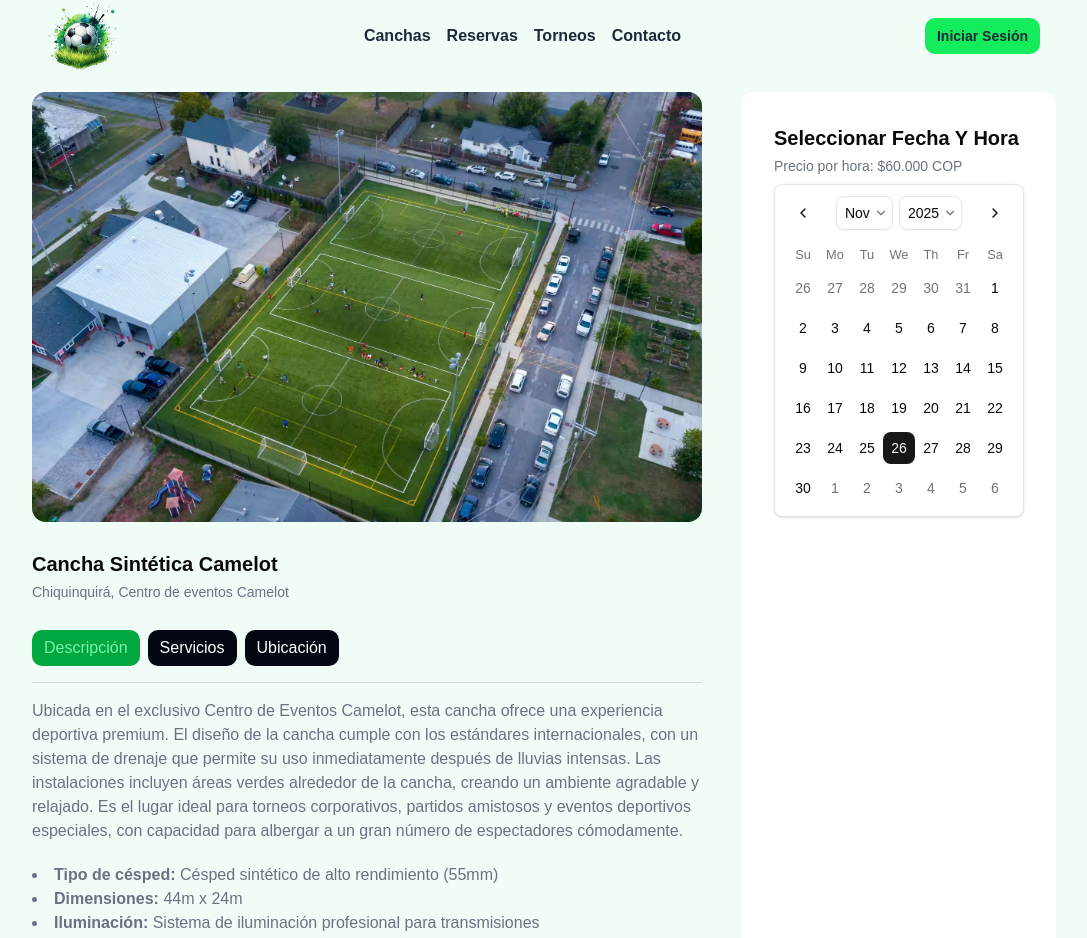
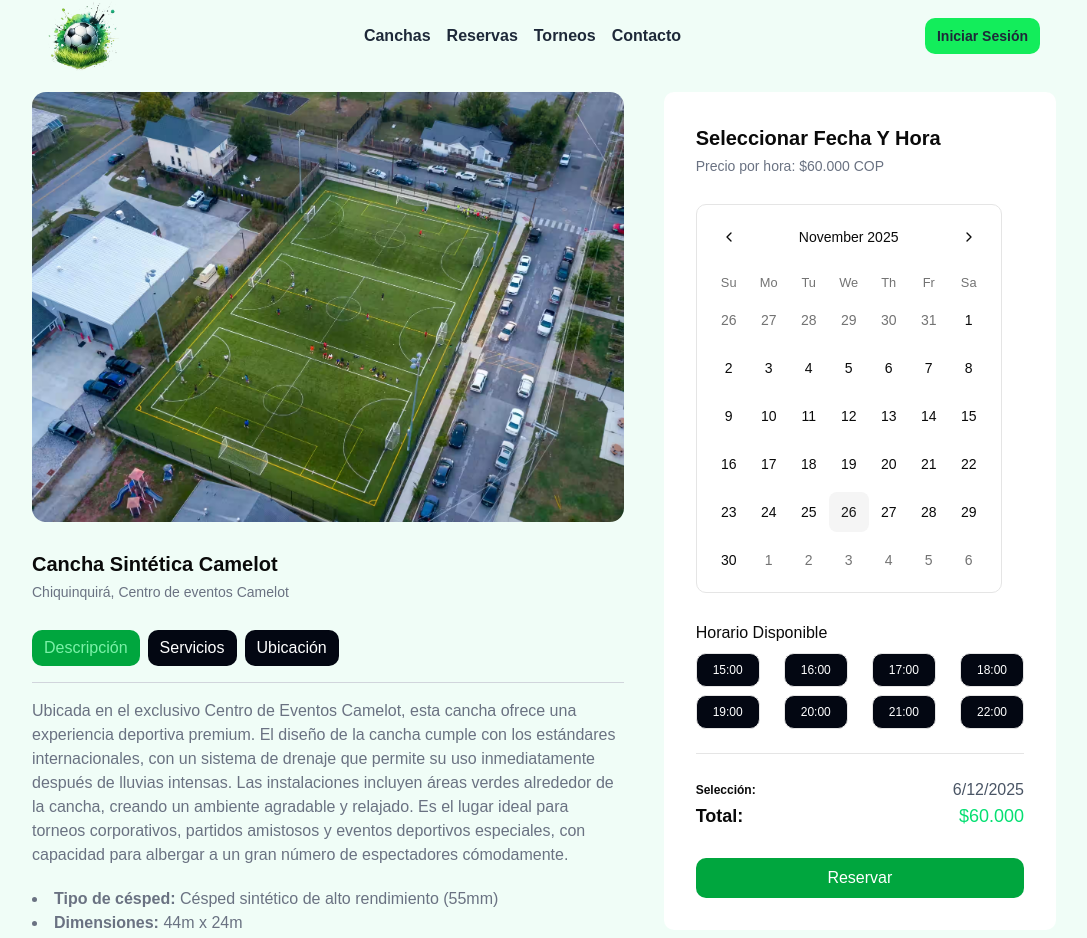
Before and after one commit to NesniDev/Field-Football, a React (Vite) app: page /field/camelot in a window 1280 px wide. Shown: the top 938 px of the page, without its empty margins (96-1183 px from the left). Built offline with nearby package versions, Linux system fonts and the light colour scheme.

Commit message:
fix styles (hours)

```diff
--- a/src/pages/DetailsField.tsx
+++ b/src/pages/DetailsField.tsx
@@ -10,11 +10,13 @@ export const DetailsField = () => {
 
   if(!info) return <p>Info no encontrada</p>
 
-   const [date, setDate] = useState(new Date())
+  const [date, setDate] = useState(
+    new Date(2025, 5, 12)
+  )
   return (
     <>
       <main className='max-w-5xl mx-auto flex flex-col md:flex-row justify-between gap-10 mt-5'>
-        <section className='flex-1 flex flex-col gap-2'>
+        <section className='flex flex-col gap-2 w-full'>
           <img src={info.image} alt={info.title} className='h-[430px] w-full object-cover rounded-xl' />
           <div className='flex flex-col gap-1 my-5'>
             <span className='whitespace-nowrap text-xl font-bold capitalize'>Cancha Sintética {info.title}</span>
@@ -40,7 +42,7 @@ export const DetailsField = () => {
             {activeTab === 'ubication' && <iframe src={info.ubication} width="600" height="450" loading="lazy" className='w-full rounded-2xl'></iframe>}
           </div>
         </section>
-        <aside className='flex flex-col gap-2 bg-white p-8 rounded-lg'>
+        <aside className='flex flex-col gap-2 bg-white p-8 rounded-lg h-full'>
             <div className='flex flex-col gap-1'>
                 <span className='whitespace-nowrap text-xl font-bold capitalize'>Seleccionar fecha y hora</span>
                 <span className='text-sm text-gray-500'>Precio por hora: ${info.price} COP</span>
@@ -50,10 +52,33 @@ export const DetailsField = () => {
                 mode="single"
                 selected={date}
                 onSelect={setDate}
-                className="rounded-md border shadow-sm"
-                captionLayout="dropdown"
+                className="rounded-lg border [--cell-size:--spacing(9)] md:[--cell-size:--spacing(10)] my-5"
+                buttonVariant="ghost"
               />
             </div>
+            <h2>Horario Disponible</h2>
+            <div className='flex flex-wrap justify-between items-center gap-2'>
+              <button className='px-4 py-2 rounded-lg transition bg-gray-950 text-white text-xs cursor-pointer active:bg-transparent active:text-gray-950 active:border-gray-600 border'>15:00</button>
+              <button className='px-4 py-2 rounded-lg transition bg-gray-950 text-white text-xs cursor-pointer active:bg-transparent active:text-gray-950 active:border-gray-600 border'>16:00</button>
+              <button className='px-4 py-2 rounded-lg transition bg-gray-950 text-white text-xs cursor-pointer active:bg-transparent active:text-gray-950 active:border-gray-600 border'>17:00</button>
+              <button className='px-4 py-2 rounded-lg transition bg-gray-950 text-white text-xs cursor-pointer active:bg-transparent active:text-gray-950 active:border-gray-600 border'>18:00</button>
+              <button className='px-4 py-2 rounded-lg transition bg-gray-950 text-white text-xs cursor-pointer active:bg-transparent active:text-gray-950 active:border-gray-600 border'>19:00</button>
+              <button className='px-4 py-2 rounded-lg transition bg-gray-950 text-white text-xs cursor-pointer active:bg-transparent active:text-gray-950 active:border-gray-600 border'>20:00</button>
+              <button className='px-4 py-2 rounded-lg transition bg-gray-950 text-white text-xs cursor-pointer active:bg-transparent active:text-gray-950 active:border-gray-600 border'>21:00</button>
+              <button className='px-4 py-2 rounded-lg transition bg-gray-950 text-white text-xs cursor-pointer active:bg-transparent active:text-gray-950 active:border-gray-600 border'>22:00</button>
+            </div>
+            <hr className='my-4'/>
+            <div>
+              <div className='flex justify-between items-center'>
+                <span className='font-bold text-xs'>Selección:</span>
+                <span className='text-gray-600'>{date.toLocaleDateString()}</span>
+              </div>
+              <div className='flex justify-between items-center gap-5'>
+                <span className='font-bold text-lg'>Total:</span>
+                <span className='text-green-400 text-lg'>${info.price}</span>
+              </div>
+            </div>
+            <button className='w-full bg-green-600 text-white py-2 rounded-lg mt-5'>Reservar</button>
         </aside>
       </main>
     </>
```
